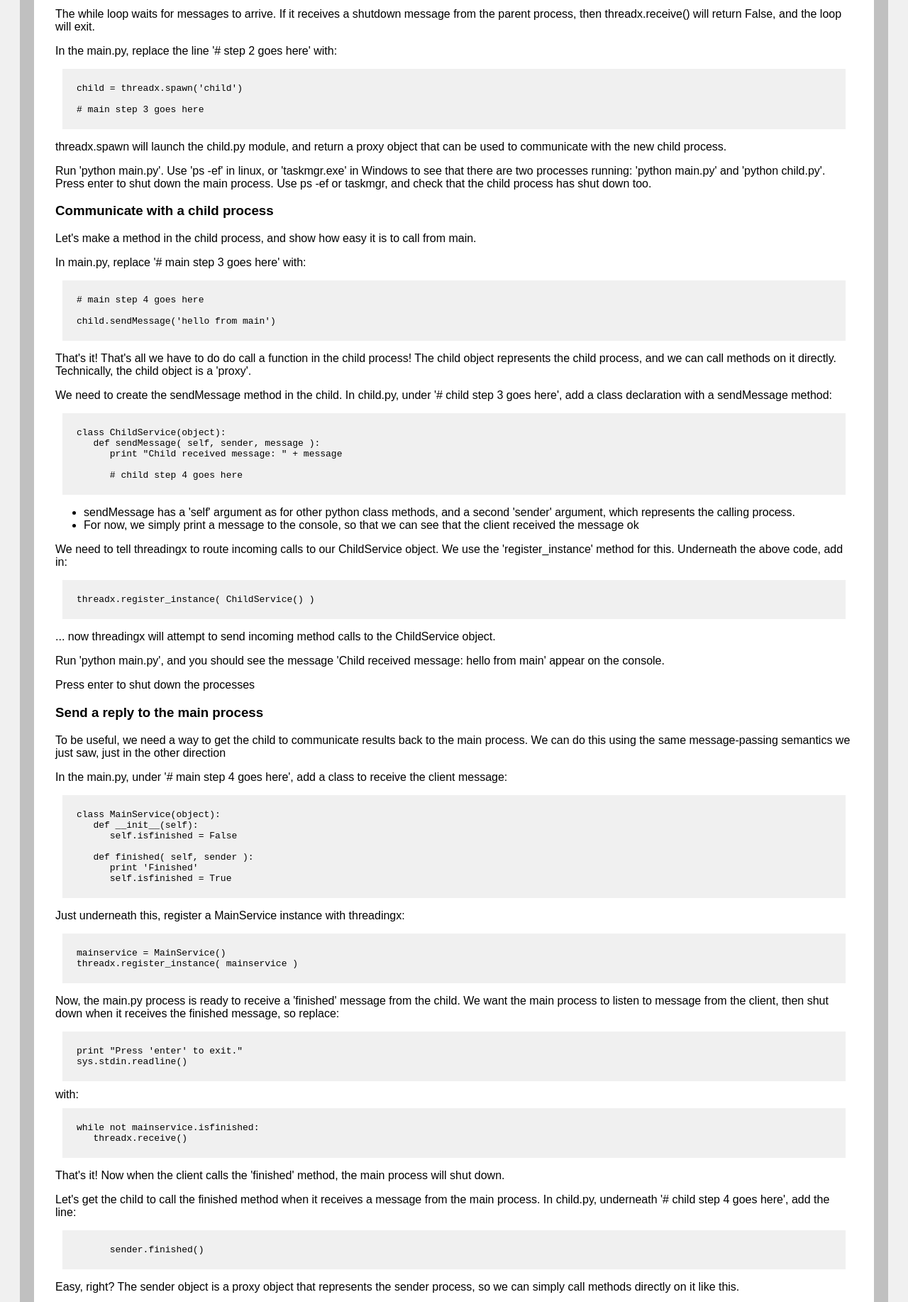
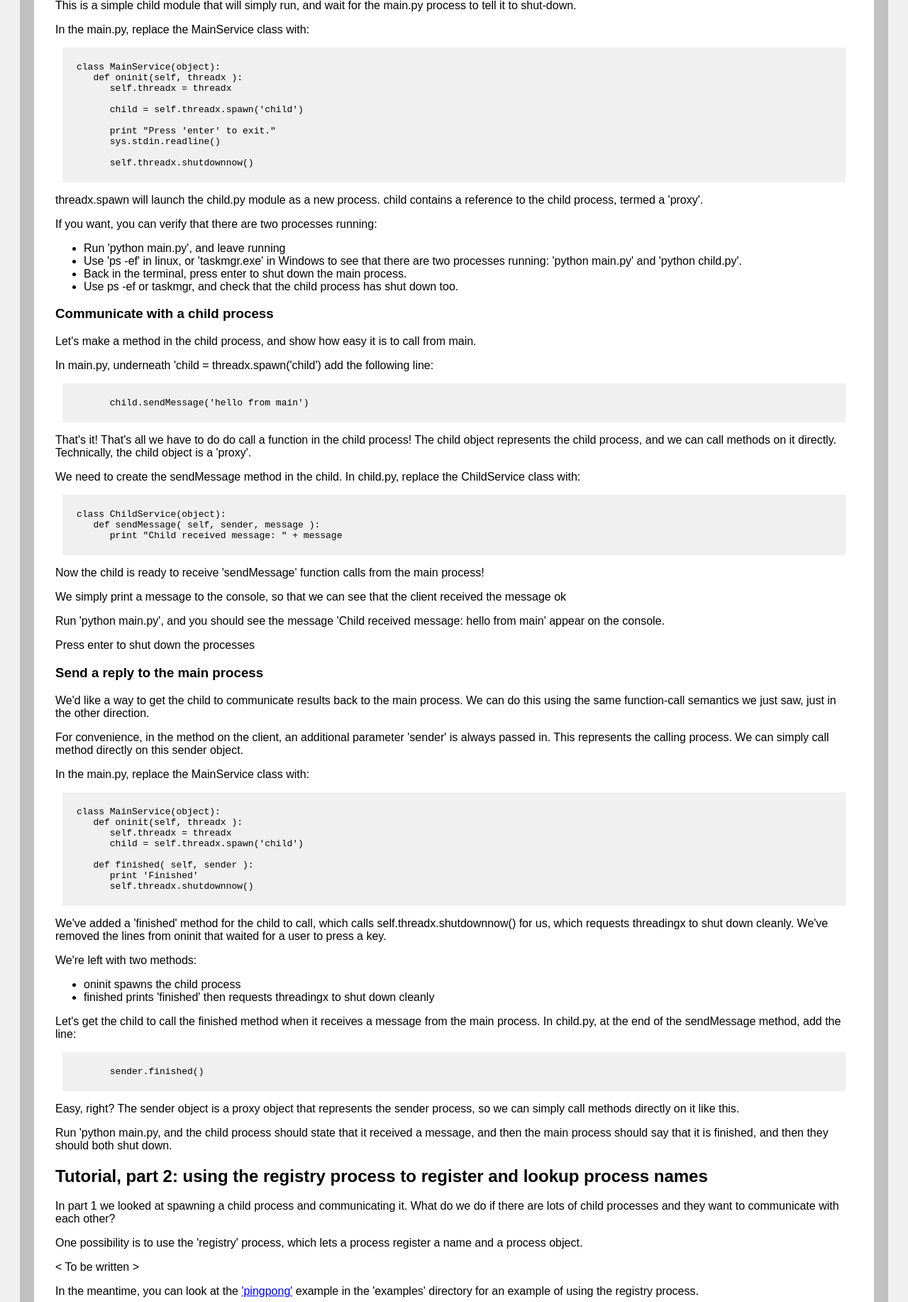
Before and after one commit to hughperkins/python-threadingx, a plain HTML site: page website/index.html in a window 1280 px wide. Shown: the part 2986-4820 px from the top of the page at 71% size. Drawn offline with Linux system fonts and the light colour scheme.

Commit message:
updated web pagee with new semantics

```diff
--- a/website/index.html
+++ b/website/index.html
@@ -152,17 +152,21 @@ Create a file called 'main.py', and type in the following:
 import sys
 from threadingxlib import *
 
-threadx = threadingx.ThreadingX()
+class MainService(object):
+   def oninit(self, threadx ):
+      self.threadx = threadx
 
-# step 2 goes here
+      print "Press 'enter' to exit."
+      sys.stdin.readline()
 
-print "Press 'enter' to exit."
-sys.stdin.readline()
+      self.threadx.shutdownnow()
 
-threadx.close()
+threadingx.ThreadingX(MainService())
 </pre>
 
-<p>Creating an instance of the ThreadingX class will initialize the threadingx environment, and open a listening port on an available port on your machine.</p>
+<p>Creating an instance of the ThreadingX class will initialize the threadingx environment, and open a listening port on an available port on your machine.  We pass in an instance of MainService, and threadinx will automatically run the oninit method for us.</p>
+
+<p>In the oninit method, we wait for the user to press 'enter', then we call threadx.shutdownnow(), which will cause threadingx to close all threads and exit.
 
 <p>Run the program, then press enter to exit.</p>
 
@@ -176,112 +180,94 @@ threadx.close()
 import sys
 from threadingxlib import *
 
-threadx = threadingx.ThreadingX()
-
-# child step 3 goes here
-
-while threadx.receive():
+class ChildService(object):
    pass
 
-threadx.close()
+threadx = threadingx.ThreadingX(ChildService())
 </pre>
 
 <p>This is a simple child module that will simply run, and wait for the main.py process to tell it to shut-down.</p>
 
-<p>The while loop waits for messages to arrive.  If it receives a shutdown message from the parent process, then threadx.receive() will return False, and the loop will exit.
-
-<p>In the main.py, replace the line '# step 2 goes here' with:</p>
+<p>In the main.py, replace the MainService class with:</p>
 
 <pre>
-child = threadx.spawn('child')
+class MainService(object):
+   def oninit(self, threadx ):
+      self.threadx = threadx
 
-# main step 3 goes here
+      child = self.threadx.spawn('child')
+
+      print "Press 'enter' to exit."
+      sys.stdin.readline()
+
+      self.threadx.shutdownnow()
 </pre>
 
-<p>threadx.spawn will launch the child.py module, and return a proxy object that can be used to communicate with the new child process.</p>
+<p>threadx.spawn will launch the child.py module as a new process.  child contains a reference to the child process, termed a 'proxy'.</p>
 
-<p>Run 'python main.py'.  Use 'ps -ef' in linux, or 'taskmgr.exe' in Windows to see that there are two processes running: 'python main.py' and 'python child.py'.  Press enter to shut down the main process.  Use ps -ef or taskmgr, and check that the child process has shut down too.</p>
+<p>If you want, you can verify that there are two processes running:</p>
+<ul>
+<li>Run 'python main.py', and leave running</li>
+<li>Use 'ps -ef' in linux, or 'taskmgr.exe' in Windows to see that there are two processes running: 'python main.py' and 'python child.py'.</li>
+<li>Back in the terminal, press enter to shut down the main process.</li>
+<li>Use ps -ef or taskmgr, and check that the child process has shut down too.</li>
+</ul>
 
 <h3>Communicate with a child process</h3>
 
 <p>Let's make a method in the child process, and show how easy it is to call from main.</p>
 
-<p>In main.py, replace '# main step 3 goes here' with:
+<p>In main.py, underneath 'child = threadx.spawn('child') add the following line:
 
 <pre>
-# main step 4 goes here
-
-child.sendMessage('hello from main')
+      child.sendMessage('hello from main')
 </pre>
 
 <p>That's it!  That's all we have to do do call a function in the child process!  The child object represents the child process, and we can call methods on it directly.  Technically, the child object is a 'proxy'.</p>
 
-<p>We need to create the sendMessage method in the child.  In child.py, under '# child step 3 goes here', add a class declaration with a sendMessage method:</p>
+<p>We need to create the sendMessage method in the child.  In child.py, replace the ChildService class with:</p>
 
 <pre>
 class ChildService(object):
    def sendMessage( self, sender, message ):
       print "Child received message: " + message
-
-      # child step 4 goes here
 </pre>
 
-<ul>
-<li>sendMessage has a 'self' argument as for other python class methods, and a second 'sender' argument, which represents the calling process.</li>
-<li>For now, we simply print a message to the console, so that we can see that the client received the message ok</li>
-</ul>
+<p>Now the child is ready to receive 'sendMessage' function calls from the main process!</p>
 
-<p>We need to tell threadingx to route incoming calls to our ChildService object.  We use the 'register_instance' method for this.  Underneath the above code, add in:</p>
-
-<pre>
-threadx.register_instance( ChildService() )
-</pre>
-
-<p>... now threadingx will attempt to send incoming method calls to the ChildService object.</p>
+<p>We simply print a message to the console, so that we can see that the client received the message ok</p>
 
 <p>Run 'python main.py', and you should see the message 'Child received message: hello from main' appear on the console.</p>
 <p>Press enter to shut down the processes</p>
 
 <h3>Send a reply to the main process</h3>
 
-<p>To be useful, we need a way to get the child to communicate results back to the main process.  We can do this using the same message-passing semantics we just saw, just in the other direction</p>
+<p>We'd like a way to get the child to communicate results back to the main process.  We can do this using the same function-call semantics we just saw, just in the other direction.</p>
 
-<p>In the main.py, under '# main step 4 goes here', add a class to receive the client message:</p>
+<p>For convenience, in the method on the client, an additional parameter 'sender' is always passed in.  This represents the calling process.  We can simply call method directly on this sender object.</p>
+
+<p>In the main.py, replace the MainService class with:</p>
 
 <pre>
 class MainService(object):
-   def __init__(self):
-      self.isfinished = False
+   def oninit(self, threadx ):
+      self.threadx = threadx
+      child = self.threadx.spawn('child')
 
    def finished( self, sender ):
       print 'Finished'
-      self.isfinished = True
+      self.threadx.shutdownnow()
 </pre>
 
-<p>Just underneath this, register a MainService instance with threadingx:</p>
+<p>We've added a 'finished' method for the child to call, which calls self.threadx.shutdownnow() for us, which requests threadingx to shut down cleanly.  We've removed the lines from oninit that waited for a user to press a key.</p>
 
-<pre>
-mainservice = MainService()
-threadx.register_instance( mainservice )
-</pre>
+<p>We're left with two methods:</p>
+<ul>
+<li>oninit spawns the child process</li>
+<li>finished prints 'finished' then requests threadingx to shut down cleanly</li>
+</ul>
 
-<p>Now, the main.py process is ready to receive a 'finished' message from the child.  We want the main process to listen to message from the client, then shut down when it receives the finished message, so replace:
-
-<pre>
-print "Press 'enter' to exit."
-sys.stdin.readline()
-</pre>
-
-with:
-
-<pre>
-while not mainservice.isfinished:
-   threadx.receive()
-</pre>
-
-<p>That's it!  Now when the client calls the 'finished' method, the main process will shut down.</p>
-
-<p>Let's get the child to call the finished method when it receives a message from the main process.  In child.py, underneath '# child step 4 goes here', add the line:
+<p>Let's get the child to call the finished method when it receives a message from the main process.  In child.py, at the end of the sendMessage method, add the line:
 
 <pre>
       sender.finished()
@@ -289,7 +275,7 @@ while not mainservice.isfinished:
 
 <p>Easy, right?  The sender object is a proxy object that represents the sender process, so we can simply call methods directly on it like this.</p>
 
-<p>Run 'python main.py, and the child process should state that it received a message, and then the main process should say that it is finished, and then they should both shut down automatically.</p>
+<p>Run 'python main.py, and the child process should state that it received a message, and then the main process should say that it is finished, and then they should both shut down.</p>
 
 <h2>Tutorial, part 2: using the registry process to register and lookup process names</h2>
 
@@ -327,15 +313,6 @@ while not mainservice.isfinished:
 </ul>
 </ul>
 
-<a name='possibleoptimizations'><h2>Possible optimizations</h2></a>
-
-<p>Possible optimizations:</p>
-<ul>
-<li>shortcut the sockets</li>
-<li>make socket connections persistent between pairs of processes</li>
-</ul>
-
-
 </div>
 </div>
 </body>
```
